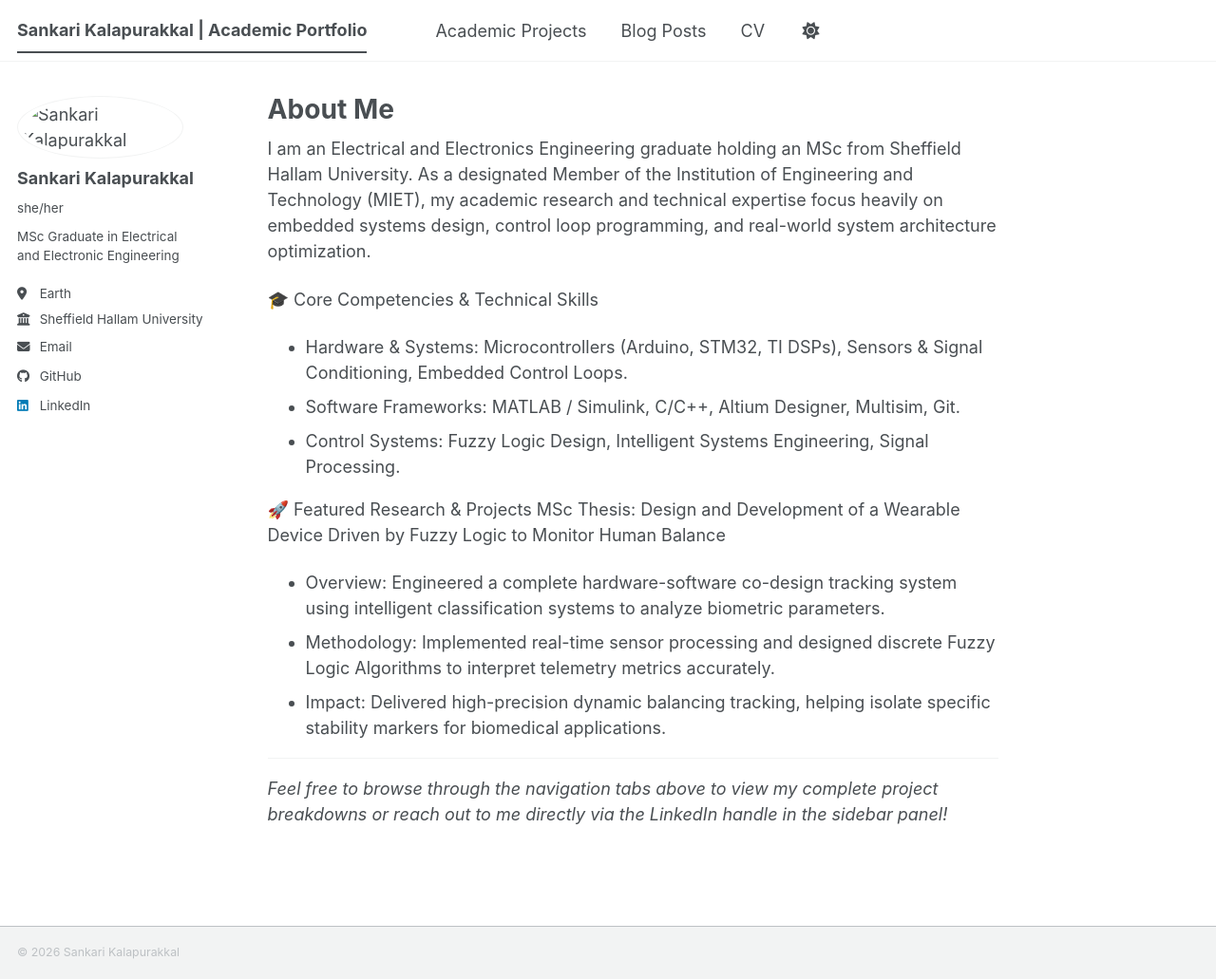
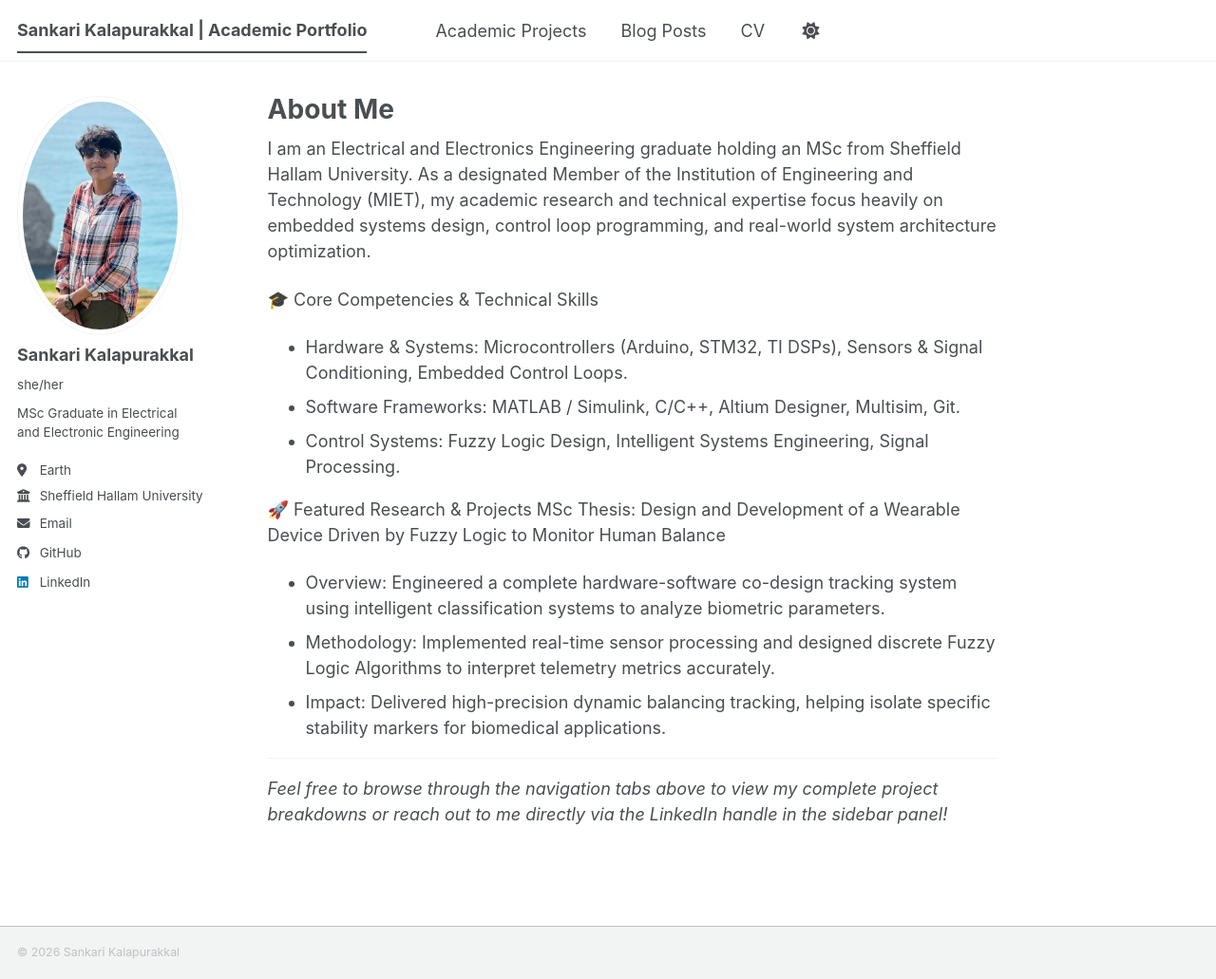
Before and after one commit to Sankari-Kalapurakkal/Sankari-Kalapurakkal.github.io, a Jekyll site: the page built from _pages/about.md, in a window 1280 px wide and 1031 px high. Shown: the whole window at 95% size. Built offline with Jekyll 4.4.1, drawn with Linux system fonts in a browser that asks for light colours; a style sheet for code colours, icons or effects is not loaded.

Commit message:
Update avatar path in configuration file

```diff
--- a/_config.yml
+++ b/_config.yml
@@ -15,7 +15,7 @@ repository               : "Sankari-Kalapurakkal/Sankari-Kalapurakkal.github.io"
 #               Additional customization can be done by editing /_includes/author-profile.html
 author:
   # Biographic information
-  avatar           : "/images/sankari.jpg"
+  avatar           : "sankari.jpg"
   name             : "Sankari Kalapurakkal"
   pronouns         : "she/her"
   bio              : "MSc Graduate in Electrical and Electronic Engineering"
```
